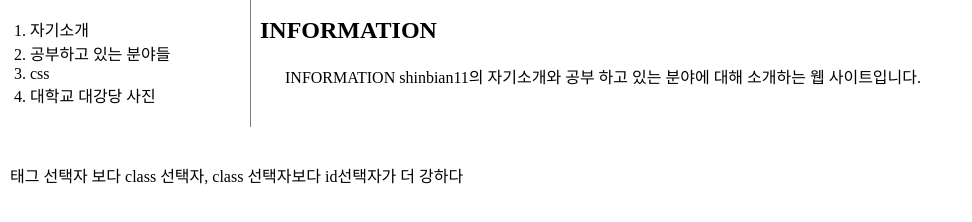
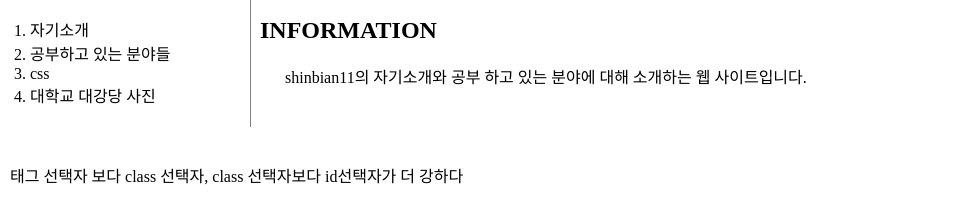
Before and after one commit to shinbian11/Atom_Web, a plain HTML site: page index.html in a window 1280 px wide. Shown: the part 98-320 px from the top of the page, without its empty margins (0-972 px from the left). Drawn offline with Linux system fonts and the light colour scheme.

Commit message:
Update index.html

```diff
--- a/index.html
+++ b/index.html
@@ -60,7 +60,7 @@
       </ol>
       <div>
         <h2>INFORMATION</h2>
-        <div  id ="article">INFORMATION</a>
+        <div  id ="article">
           shinbian11의 자기소개와 공부 하고 있는 분야에 대해 소개하는 웹 사이트입니다.
         </div>
       </div>
```
